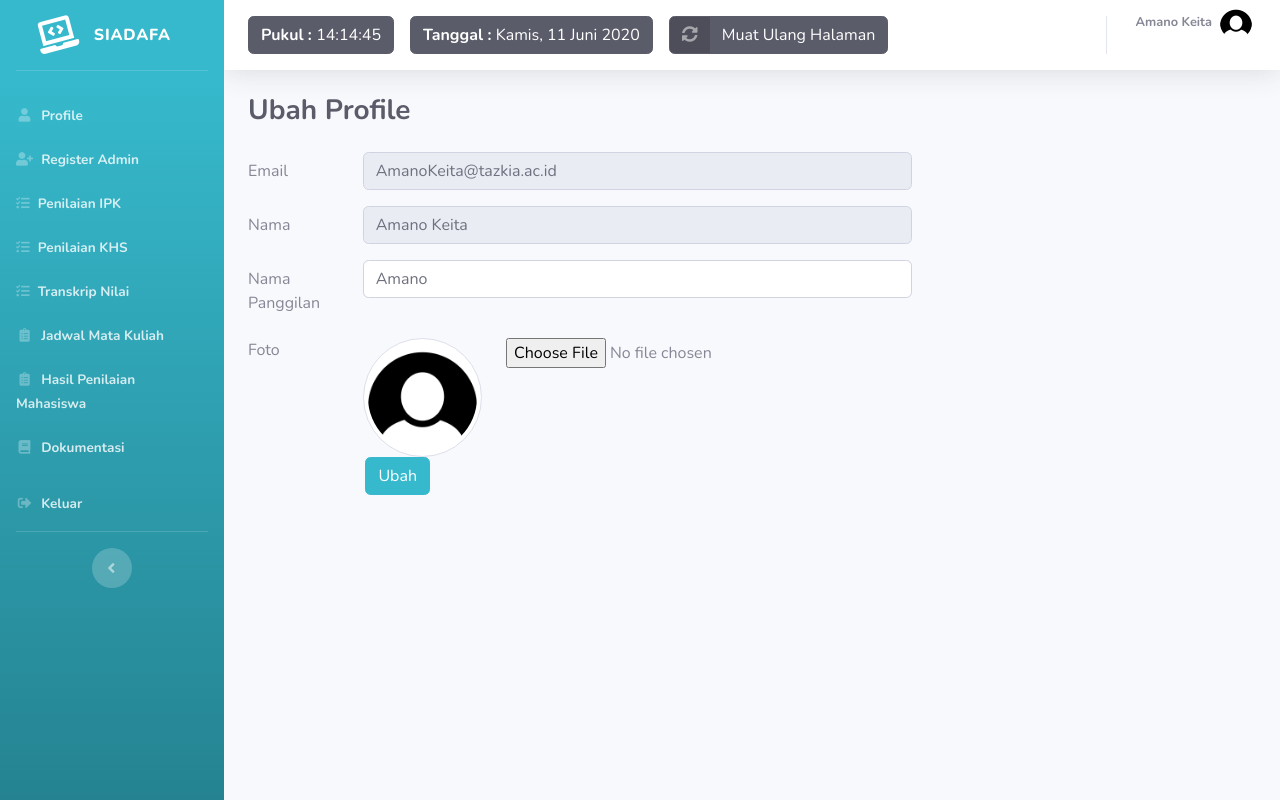
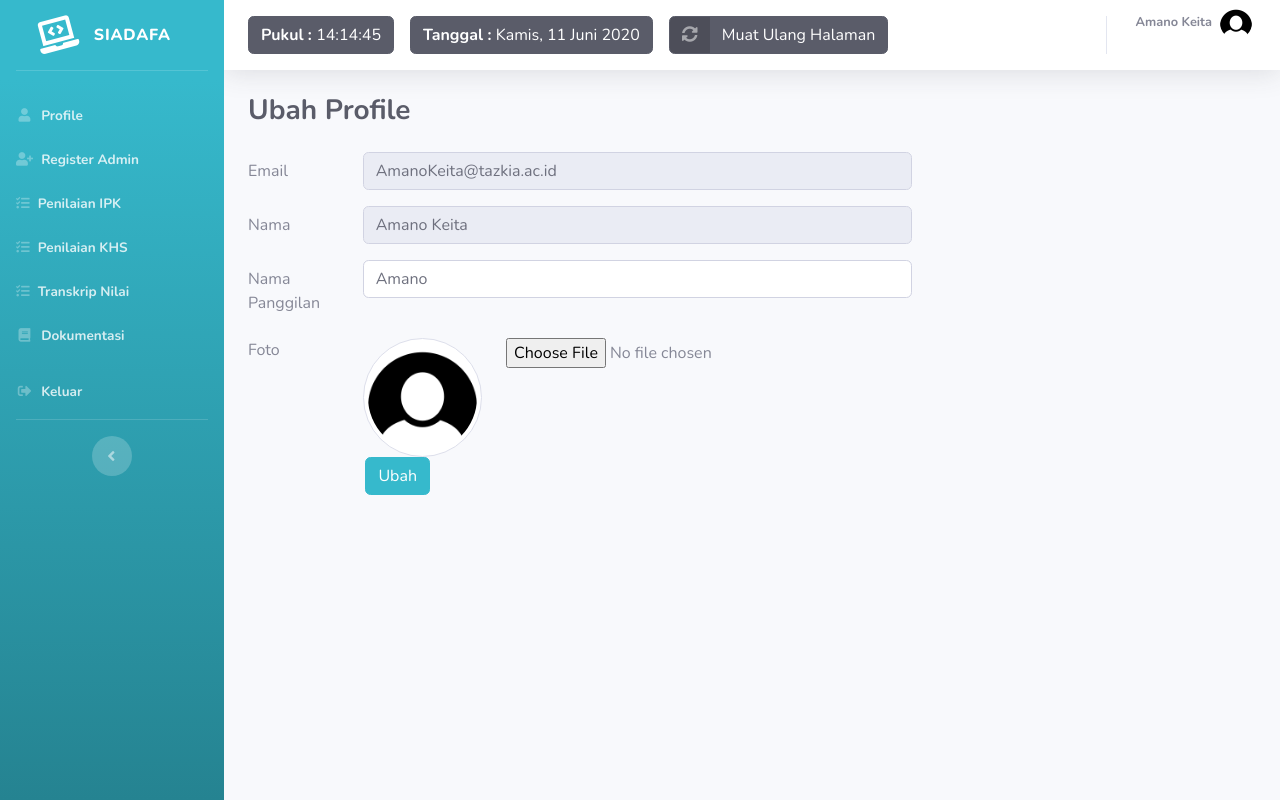
Before and after one commit to ekomh170/project-sidang-ci-3, a CodeIgniter app: page /db-mahasiswa-ci/index.php/profile/edit in a window 1280 px wide. Run offline with CodeIgniter, Linux system fonts and the light colour scheme; a user stored in the database is signed in; data comes from the database, SQL or seed files in the repository; data that the repository does not hold is empty.

Commit message:
Mengurangi Menu Yang Tidak Jadi Dibuat Sepeti Jadwal Mata Kuliah, Hasil Penilaian Mahasiswa khusus Mahasiswa, Jadwal Mengajar, Penilaian khusus Dosen

```diff
--- a/application/controllers/Mahasiswa.php
+++ b/application/controllers/Mahasiswa.php
@@ -43,9 +43,6 @@ class Mahasiswa extends CI_Controller
 		$data['offset'] = $this->uri->segment(3);
 		$data['join']   = $this->Mahasiswa_model->getMahasiswa($limit, $offset, $text_mhs);
 		$data['krs']    = $this->db->get('krs_detail')->result();
-
-
-
 		//PENUTUP PAGINATION
 
 		$this->load->view('templates/tb_header', $data);
--- a/application/views/templates/sidebar.php
+++ b/application/views/templates/sidebar.php
@@ -5,7 +5,6 @@
     </div>
     <div class="sidebar-brand-text mx-3">Siadafa</div>
   </a>
-
   <hr class="sidebar-divider">
 
   <!-- query Menu-->
@@ -48,36 +47,7 @@
       <?php endforeach ?>
 
     <?php endforeach; ?>
-
-    <?php if ($this->session->userdata('id_role') == "2") { ?>
-      <li class="nav-item">
-        <a class="nav-link pb-1" href="<?= base_url('JadwalMhs/') . $this->session->userdata('id_jurusan'); ?>">
-          <i class="fas fa-fw fa-clipboard-list"></i>
-          <span><b>Jadwal Mata Kuliah</b></span></a>
-      </li>
-      <li class="nav-item">
-        <a class="nav-link pb-1" href="<?= base_url('KrsDetailMhs/') . $this->session->userdata('id_krs'); ?>">
-          <i class="fas fa-fw fa-clipboard-list"></i>
-          <span><b>Hasil Penilaian Mahasiswa</b></span></a>
-      </li>
-    <?php } ?>
-
-    <?php if ($this->session->userdata('id_role') == "3") { ?>
-      <li class="nav-item">
-        <a class="nav-link pb-1" href="<?= base_url('JadwalDsn/') . $this->session->userdata('id_dosen'); ?>">
-          <i class="fas fa-fw fa-clipboard-list"></i>
-          <span><b>Jadwal Mengajar</b></span></a>
-      </li>
-
-      <li class="nav-item">
-        <a class="nav-link pb-1" href="<?= base_url('KrsDetailDsn/') . $this->session->userdata('id_dosen'); ?>">
-          <i class="fas fa-fw fa-clipboard-list"></i>
-          <span><b>Penilaian Mahasiswa</b></span></a>
-      </li>
-    <?php } ?>
-
     <?php if ($this->session->userdata('id_role') == "1") { ?>
-
       <li class="nav-item">
         <a class="nav-link collapsed pb-1" href="#" data-toggle="collapse" data-target="#collapseTwo" aria-expanded="true" aria-controls="collapseTwo">
           <i class="fas fa-fw fa-table"></i>
@@ -101,7 +71,6 @@
           </div>
         </div>
       </li>
-
       <li class="nav-item">
         <a class="nav-link collapsed pb-1" href="#" data-toggle="collapse" data-target="#collapseUtilities" aria-expanded="true" aria-controls="collapseUtilities">
           <i class="fas fa-fw fa-folder"></i>
@@ -121,25 +90,18 @@
         </div>
       </li>
     <?php } ?>
-
-
     <li class="nav-item">
       <a class="nav-link" href="<?= base_url('Dokumentasi'); ?>">
         <i class="fas fa-fw fa-book"></i>
         <span><b>Dokumentasi</b></span></a>
     </li>
-
-
     <li class="nav-item">
       <a class="nav-link" href="<?= base_url('Auth/logout'); ?>">
         <i class="fas fa-fw fa-sign-out-alt"></i>
         <span><b>Keluar</b></span></a>
     </li>
-
     <hr class="sidebar-divider d-none d-md-block">
-
     <div class="text-center d-none d-md-inline">
       <button class="rounded-circle border-0" id="sidebarToggle"></button>
     </div>
-
 </ul>
```
